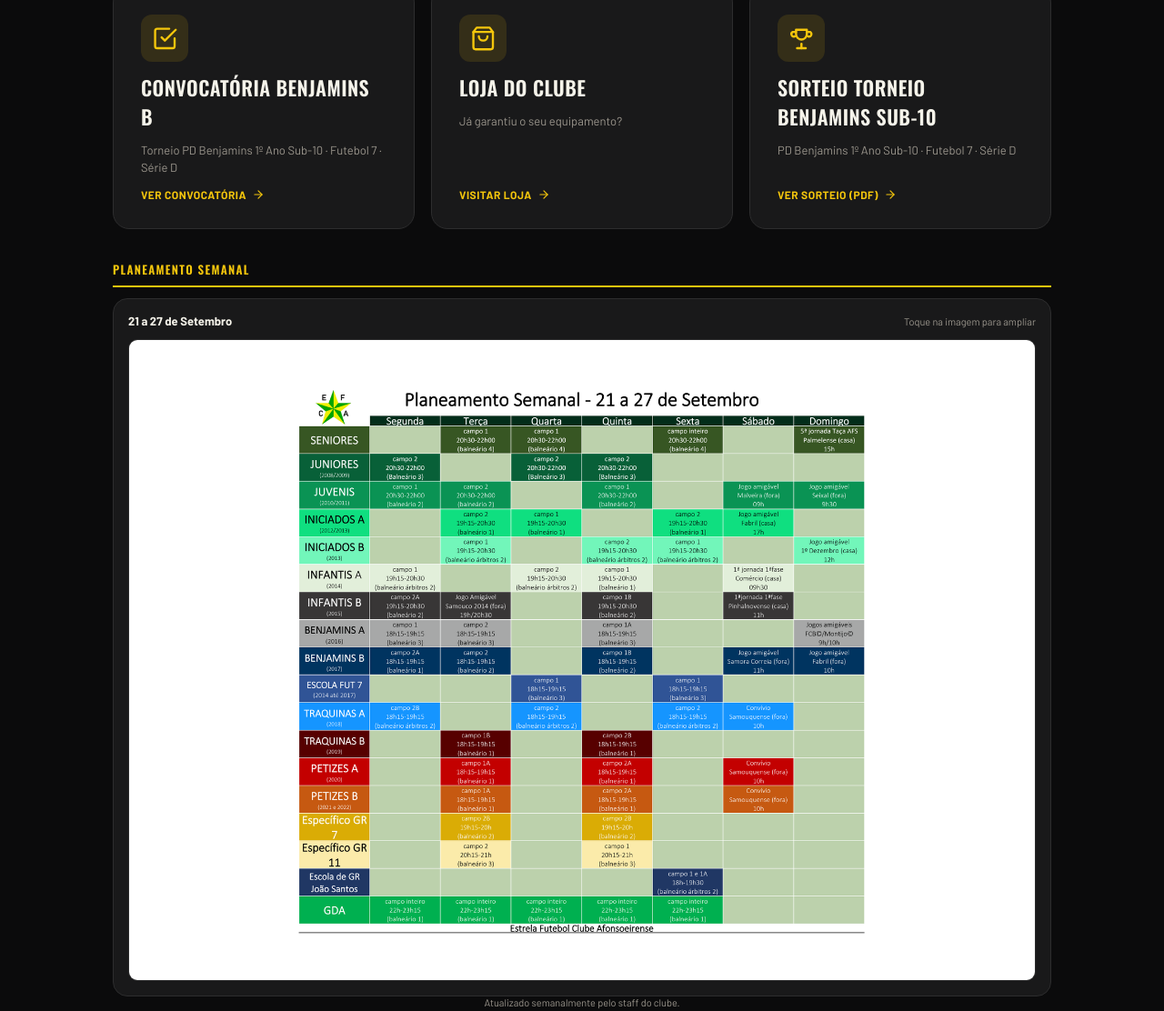
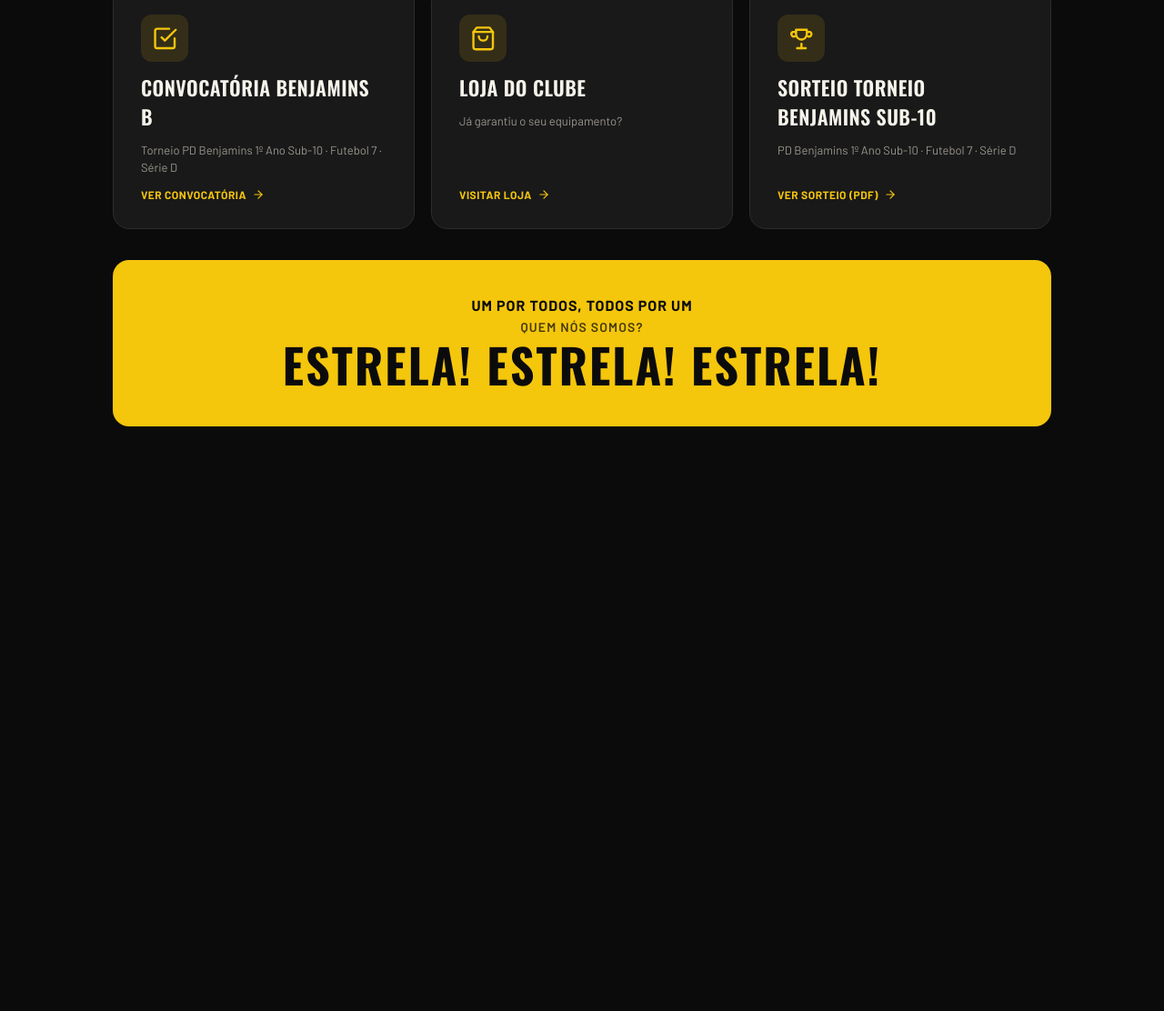
Before and after one commit to barrosll/convocatoria-estrela, a plain HTML site: page index.html in a window 1280 px wide. Shown: the part 1227-2339 px from the top of the page at 91% size. After the commit the page ends 1760 px from the top, so only its background shows below. Drawn offline with nearby package versions, Linux system fonts and the light colour scheme.

Commit message:
Remove secao de planeamento semanal da home

```diff
--- a/index.html
+++ b/index.html
@@ -4,7 +4,7 @@
 <meta charset="utf-8">
 <meta name="viewport" content="width=device-width, initial-scale=1">
 <title>Estrela Afonsoeirense</title>
-<meta name="description" content="Site oficial do Estrela Futebol Clube Afonsoeirense — convocatórias, planeamento semanal e loja do clube.">
+<meta name="description" content="Site oficial do Estrela Futebol Clube Afonsoeirense — convocatórias e loja do clube.">
 <link rel="icon" type="image/png" href="crest.png">
 <link rel="stylesheet" href="https://fonts.googleapis.com/css2?family=Oswald:wght@500;600;700&family=Barlow:wght@400;500;600;700&display=swap">
 <style>
@@ -125,20 +125,6 @@ a{color:inherit;}
     </div>
   </div>
 
-  <div>
-    <h2 class="section-title">Planeamento semanal</h2>
-    <div class="plan-card">
-      <div class="plan-head">
-        <span class="plan-range">21 a 27 de Setembro</span>
-        <span class="plan-hint">Toque na imagem para ampliar</span>
-      </div>
-      <a class="plan-img-link" href="planeamento.png" target="_blank" rel="noopener">
-        <img src="planeamento.png" alt="Planeamento semanal — 21 a 27 de Setembro" loading="lazy">
-      </a>
-    </div>
-    <p class="hint">Atualizado semanalmente pelo staff do clube.</p>
-  </div>
-
   <div class="chant-banner">
     <p class="chant-tag">Um por todos, todos por um</p>
     <p class="chant-q">Quem nós somos?</p>
```
